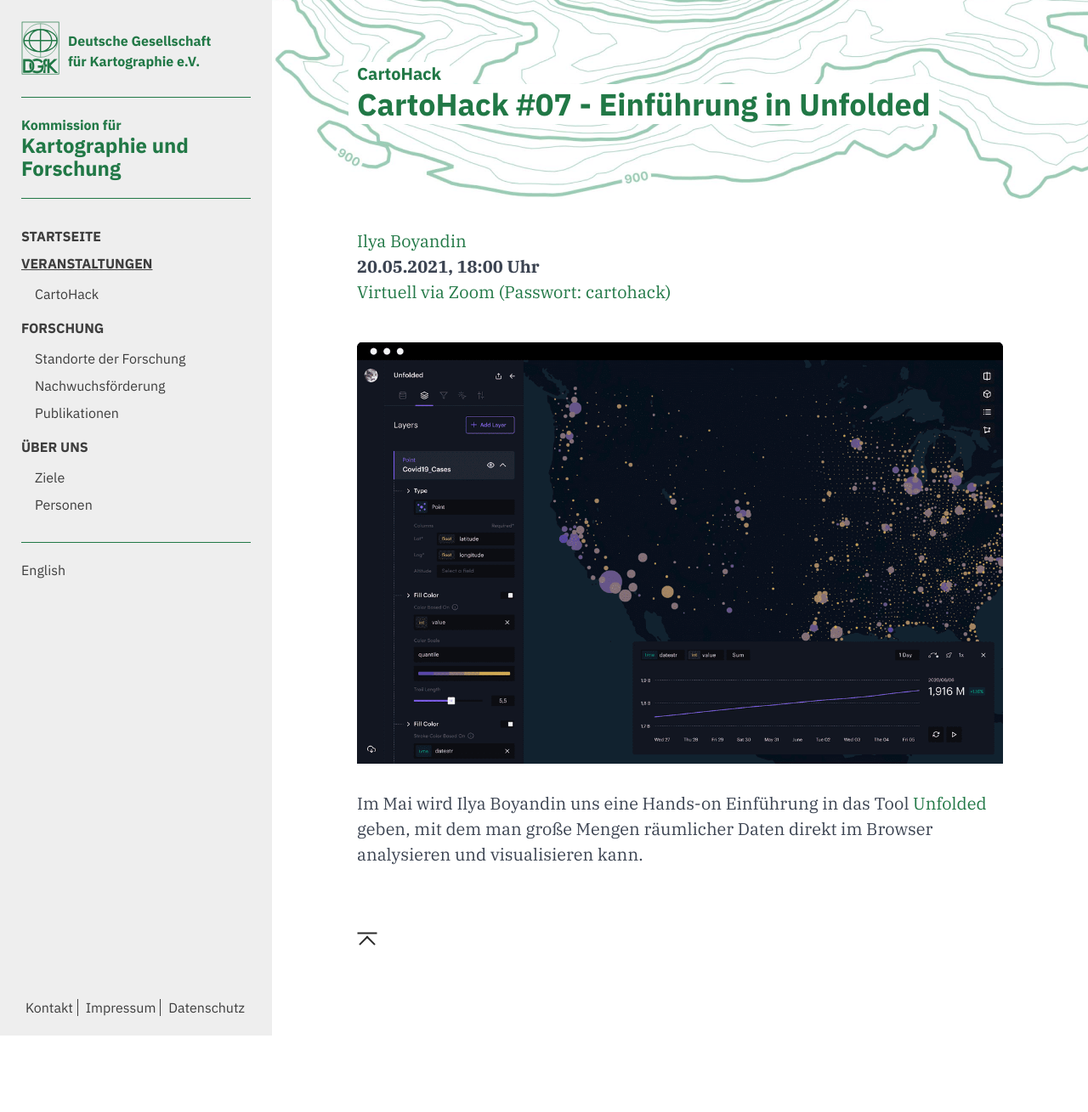
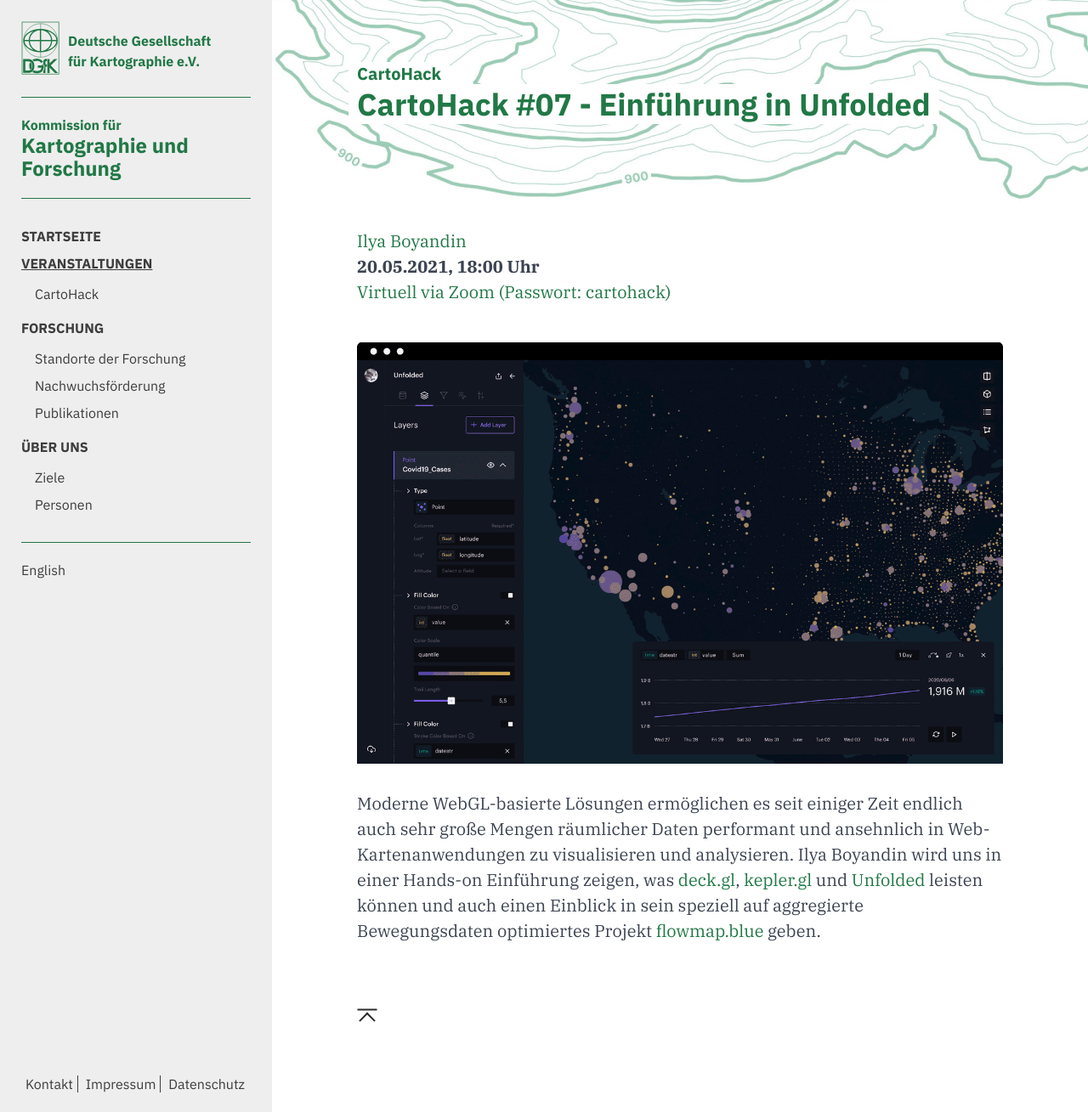
Before and after one commit to sebastian-meier/dgfk-kommission-forschung, a Jekyll site: the page built from de/events/cartohack/07-unfolded.md, in a window 1280 px wide. Shown: the whole page at 85% size. Built offline with Jekyll 4.4.1, drawn with Linux system fonts in a browser that asks for light colours; before the commit the page ends 1219 px from its top, so only the background shows below that.

Commit message:
Update text for CartoHack 07

```diff
--- a/de/events/cartohack/07-unfolded.md
+++ b/de/events/cartohack/07-unfolded.md
@@ -17,4 +17,4 @@ redirect_from:
 
 ![CartoHack #07](/images/cartohack/07-unfolded.png)
 
-Im Mai wird Ilya Boyandin uns eine Hands-on Einführung in das Tool [Unfolded](https://www.unfolded.ai/) geben, mit dem man große Mengen räumlicher Daten direkt im Browser analysieren und visualisieren kann.
+Moderne WebGL-basierte Lösungen ermöglichen es seit einiger Zeit endlich auch sehr große Mengen räumlicher Daten performant und ansehnlich in Web-Kartenanwendungen zu visualisieren und analysieren. Ilya Boyandin wird uns in einer Hands-on Einführung zeigen, was [deck.gl](https://deck.gl/), [kepler.gl](https://kepler.gl/) und [Unfolded](https://www.unfolded.ai/) leisten können und auch einen Einblick in sein speziell auf aggregierte Bewegungsdaten optimiertes Projekt [flowmap.blue](https://flowmap.blue/) geben.
```
